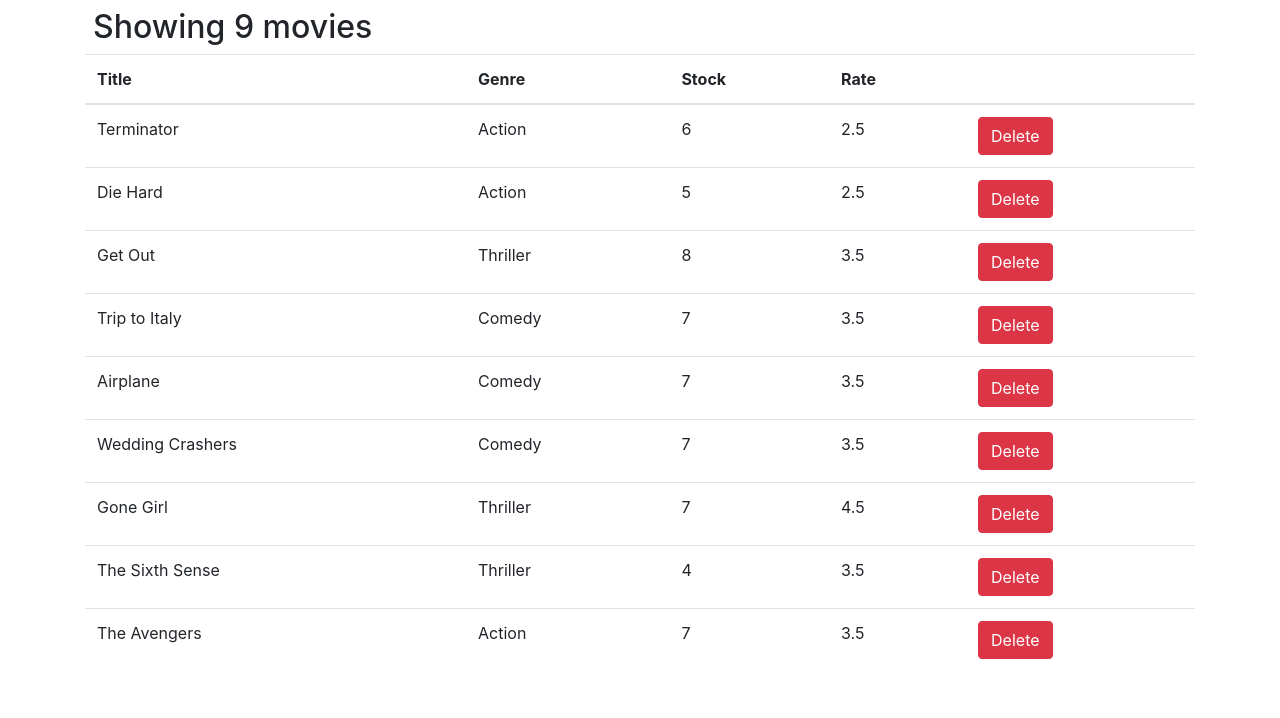
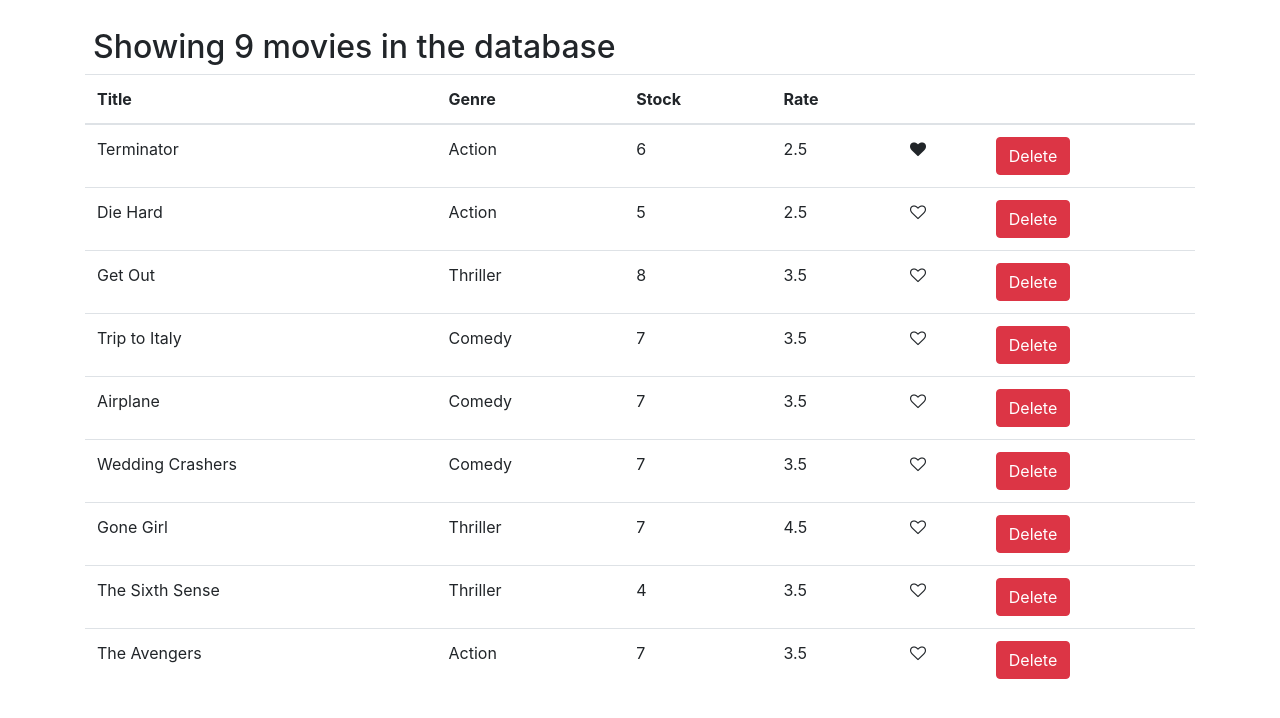
Before and after one commit to tiago-jv0/vidly, a React (Create React App) app: page / in a window 1280 px wide. Shown: the top 718 px of the page. Built offline with nearby package versions, Linux system fonts and the light colour scheme.

Commit message:
Like button added

```diff
--- a/src/components/Movies.js
+++ b/src/components/Movies.js
@@ -1,20 +1,27 @@
 import React, { Component } from 'react';
 import { getMovies } from '../services/fakeMovieService';
+import { Like } from './common/Like';
 
 export default class Movies extends Component {
     constructor(props) {
         super(props);
         this.state = {
-            movies: getMovies()
+            movies: getMovies(),
         };
     }
 
     handleDelete = (movieToDelete) => {
         this.setState({
-            movies: this.state.movies.filter(
-                (movie) => movie._id != movieToDelete._id
-            )
+            movies: this.state.movies.filter((movie) => movie._id !== movieToDelete._id),
         });
+    };
+
+    handleLike = (movie) => {
+        const movies = [...this.state.movies];
+        const index = movies.indexOf(movie);
+        movies[index] = {...movies[index]};
+        movies[index].liked = !movies[index].liked;
+        this.setState({ movies });
     };
     render() {
         const movies = this.state.movies;
@@ -23,8 +30,8 @@ export default class Movies extends Component {
             <React.Fragment>
                 <h2 className="m-2">
                     {movies.length > 0
-                        ? `Showing ${movies.length} movies`
-                        : 'There is no movies'}
+                        ? `Showing ${movies.length} movies in the database`
+                        : 'There are no movies in the database'}
                 </h2>
 
                 <table className="table">
@@ -34,6 +41,7 @@ export default class Movies extends Component {
                             <th>Genre</th>
                             <th>Stock</th>
                             <th>Rate</th>
+                            <th></th>
                             <th></th>
                         </tr>
                     </thead>
@@ -46,10 +54,11 @@ export default class Movies extends Component {
                                     <td>{movie.numberInStock}</td>
                                     <td>{movie.dailyRentalRate}</td>
                                     <td>
+                                        <Like liked={movie.liked} onClick={() => this.handleLike(movie)}></Like>
+                                    </td>
+                                    <td>
                                         <button
-                                            onClick={() =>
-                                                this.handleDelete(movie)
-                                            }
+                                            onClick={() => this.handleDelete(movie)}
                                             className="btn btn-danger btn-small"
                                         >
                                             {' '}
--- /dev/null
+++ b/src/components/common/Like.js
@@ -0,0 +1,9 @@
+import React from 'react';
+
+export const Like = (props) => {
+    let classes = 'fa fa-heart';
+
+    classes += props.liked ? '' : '-o';
+
+    return <i style={{ cursor: 'pointer' }} onClick={props.onClick} className={classes} aria-hidden="true"></i>;
+};
--- a/src/index.css
+++ b/src/index.css
@@ -1,13 +1,14 @@
 body {
-  margin: 0;
-  font-family: -apple-system, BlinkMacSystemFont, 'Segoe UI', 'Roboto', 'Oxygen',
-    'Ubuntu', 'Cantarell', 'Fira Sans', 'Droid Sans', 'Helvetica Neue',
-    sans-serif;
-  -webkit-font-smoothing: antialiased;
-  -moz-osx-font-smoothing: grayscale;
+    margin: 0;
+    font-family: -apple-system, BlinkMacSystemFont, 'Segoe UI', 'Roboto',
+        'Oxygen', 'Ubuntu', 'Cantarell', 'Fira Sans', 'Droid Sans',
+        'Helvetica Neue', sans-serif;
+    -webkit-font-smoothing: antialiased;
+    -moz-osx-font-smoothing: grayscale;
+    padding: 20px;
 }
 
 code {
-  font-family: source-code-pro, Menlo, Monaco, Consolas, 'Courier New',
-    monospace;
+    font-family: source-code-pro, Menlo, Monaco, Consolas, 'Courier New',
+        monospace;
 }
--- a/src/services/fakeMovieService.js
+++ b/src/services/fakeMovieService.js
@@ -7,7 +7,8 @@ const movies = [
     genre: { _id: "5b21ca3eeb7f6fbccd471818", name: "Action" },
     numberInStock: 6,
     dailyRentalRate: 2.5,
-    publishDate: "2018-01-03T19:04:28.809Z"
+    publishDate: "2018-01-03T19:04:28.809Z",
+    liked: true
   },
   {
     _id: "5b21ca3eeb7f6fbccd471816",
```
